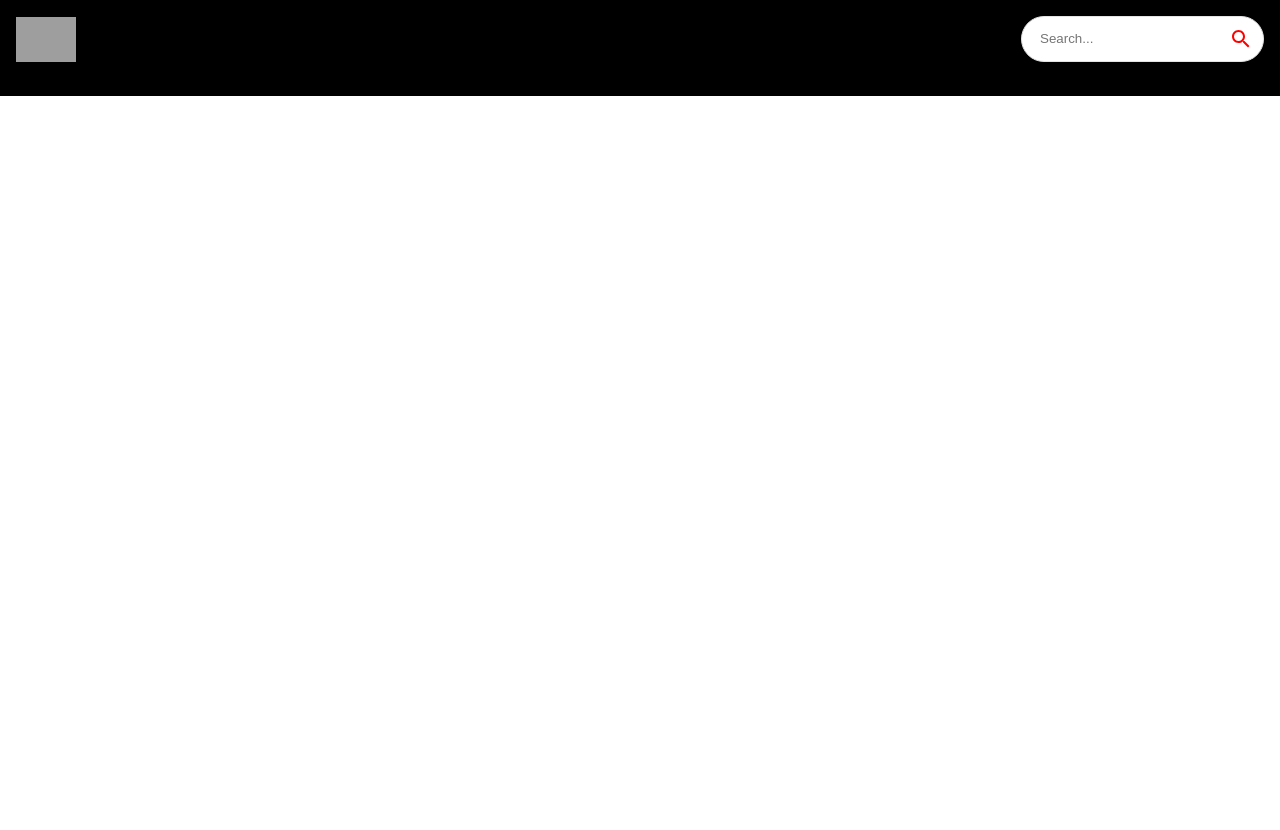
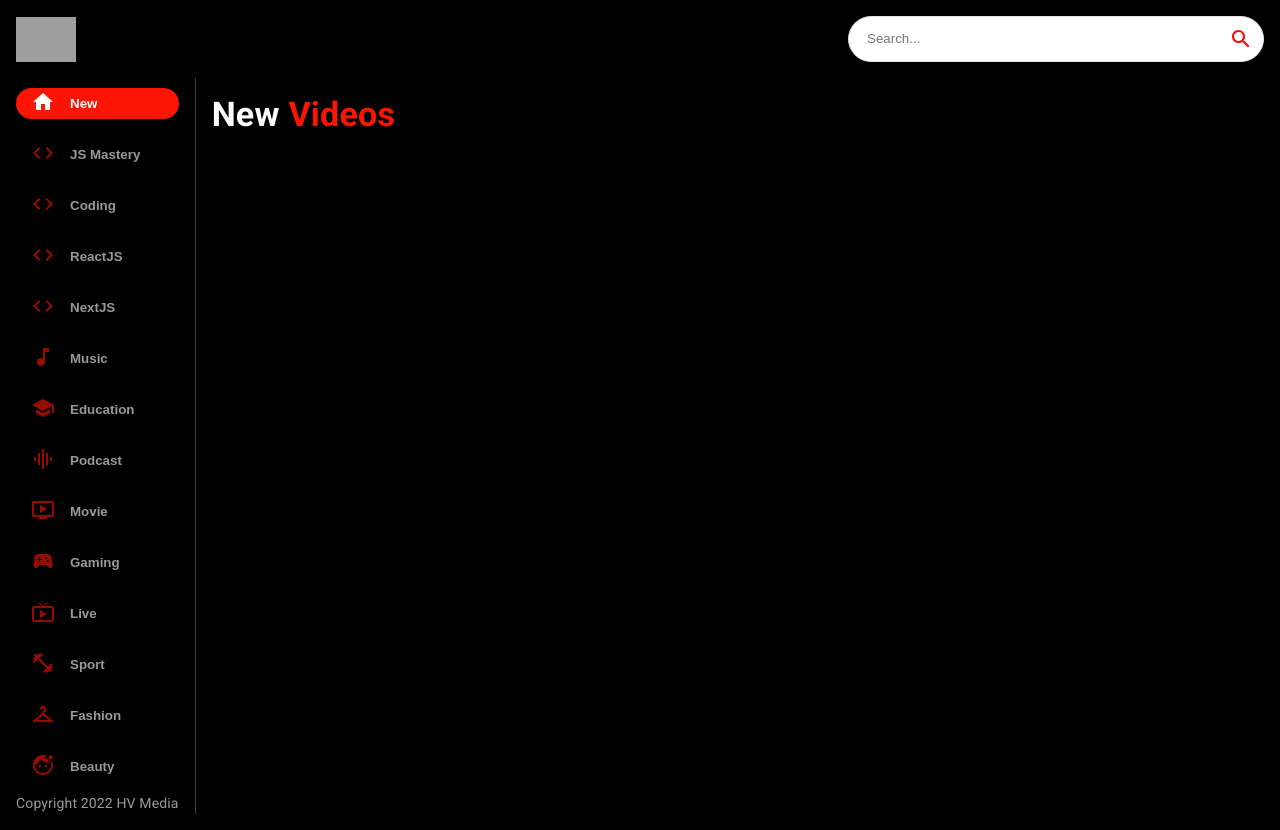
Before and after one commit to codewithharshvora/youtube-clone, a React (Create React App) app: page / in a window 1280 px wide. Before the commit the page ends 800 px from the top, so only its background shows below. Built offline with nearby package versions, Linux system fonts and the light colour scheme; grey boxes are pictures that could not be loaded.

Commit message:
Feed Layout

```diff
--- a/src/components/feed/Feed.js
+++ b/src/components/feed/Feed.js
@@ -1,7 +1,50 @@
-import React from 'react';
+import { Box, Stack, Typography } from '@mui/material';
+
+import Sidebar from '../layout/sidebar/Sidebar';
 
 const Feed = () => {
-  return <div>Feed</div>;
+  return (
+    <Stack
+      sx={{
+        flexDirection: {
+          sx: 'column',
+          md: 'row',
+        },
+      }}
+    >
+      <Box
+        sx={{
+          height: {
+            sx: 'auto',
+            md: '92vh',
+          },
+          borderRight: '1px solid #3d3d3d',
+          px: { sx: 0, md: 2 },
+        }}
+      >
+        <Sidebar />
+      </Box>
+      <Box
+        p={2}
+        sx={{
+          overflowY: 'auto',
+          height: '90vh',
+          flex: 2,
+        }}
+      >
+        <Typography
+          variant="h4"
+          fontWeight="bold"
+          mb={2}
+          sx={{
+            color: 'white',
+          }}
+        >
+          New <span style={{ color: '#fc1503' }}>Videos</span>
+        </Typography>
+      </Box>
+    </Stack>
+  );
 };
 
 export default Feed;
--- a/src/components/layout/navbar/SearchBar.module.css
+++ b/src/components/layout/navbar/SearchBar.module.css
@@ -1,4 +1,11 @@
 .searchBar {
   border: none;
   outline: none;
+  width: 21.875rem;
 }
+
+@media screen and (max-width: 600px) {
+  .searchBar {
+    width: 12.5rem;
+  }
+}
--- /dev/null
+++ b/src/components/layout/sidebar/Sidebar.js
@@ -0,0 +1,48 @@
+import { Stack, Typography } from '@mui/material';
+
+import classes from './Sidebar.module.css';
+import { applicationName, categories } from '../../../utils/constants';
+
+const selectedCategory = 'New';
+
+const Sidebar = () => (
+  <>
+    <Stack
+      direction="row"
+      sx={{
+        overflowY: 'auto',
+        height: { sx: 'auto', md: '95%' },
+        flexDirection: { md: 'column' },
+      }}
+    >
+      {categories.map((category) => {
+        const { name, icon } = category;
+
+        const selected = selectedCategory === name;
+
+        return (
+          <button
+            className={`${classes.categoryButton} ${
+              selected && classes.categorySelected
+            } `}
+            key={name}
+          >
+            <span
+              className={`${classes.icon} ${
+                selected && classes.categorySelected
+              } `}
+            >
+              {icon}
+            </span>
+            <span>{name}</span>
+          </button>
+        );
+      })}
+    </Stack>
+    <Typography variant="body2" className={classes.copyright}>
+      Copyright {new Date().getFullYear()} {applicationName}
+    </Typography>
+  </>
+);
+
+export default Sidebar;
--- /dev/null
+++ b/src/components/layout/sidebar/Sidebar.module.css
@@ -0,0 +1,49 @@
+.categoryButton {
+  font-weight: bold !important;
+  text-transform: capitalize;
+  display: flex;
+  align-items: center;
+  justify-content: start;
+  cursor: pointer;
+  background: transparent;
+  outline: none;
+  border: none;
+
+  padding: 0.125rem 0.9375rem;
+  margin: 0.625rem 0rem;
+  border-radius: 1.25rem;
+  transition: all 0.3s ease;
+
+  color: white;
+  opacity: 0.6;
+}
+
+.icon {
+  margin-right: 0.9375rem;
+  color: #fc1503;
+}
+
+.categoryButton:hover,
+.categorySelected {
+  background-color: #fc1503;
+  color: white;
+  opacity: 1;
+}
+
+.copyright {
+  margin-top: 1rem !important;
+  color: white;
+  opacity: 0.6;
+}
+
+@media screen and (max-width: 900px) {
+  .categoryButton {
+    margin: 0.625rem;
+  }
+}
+
+@media screen and (max-width: 800px) {
+  .copyright {
+    display: none !important;
+  }
+}
--- a/src/index.css
+++ b/src/index.css
@@ -25,52 +25,14 @@ a {
   background-color: transparent;
 }
 
-.category-btn:hover {
-  background-color: #fc1503 !important;
-  color: white !important;
-}
-
-.category-btn:hover span {
-  color: white !important;
-}
-
 .react-player {
   height: 77vh !important;
   width: 100% !important;
 }
 
-.search-bar {
-  border: none;
-  outline: none;
-  width: 21.875rem;
-}
-
-.category-btn {
-  font-weight: bold !important;
-  text-transform: capitalize;
-  display: flex;
-  align-items: center;
-  justify-content: start;
-  cursor: pointer;
-  background: transparent;
-  outline: none;
-  border: none;
-
-  padding: 0.4375rem 0.9375rem;
-  margin: 0.625rem 0rem;
-  border-radius: 1.25rem;
-  transition: all 0.3s ease;
-}
-
 @media screen and (max-width: 900px) {
   .category-btn {
     margin: 0.625rem;
-  }
-}
-
-@media screen and (max-width: 800px) {
-  .copyright {
-    display: none !important;
   }
 }
 
@@ -82,7 +44,4 @@ a {
   .react-player {
     height: 45vh !important;
   }
-  .search-bar {
-    width: 12.5rem;
-  }
 }
--- a/src/utils/constants.js
+++ b/src/utils/constants.js
@@ -34,6 +34,7 @@ export const categories = [
   { name: 'Crypto', icon: <DeveloperModeIcon /> },
 ];
 
+export const applicationName = 'HV Media';
 export const demoThumbnailUrl = 'https://i.ibb.co/G2L2Gwp/API-Course.png';
 export const demoChannelUrl = '/channel/UCmXmlB4-HJytD7wek0Uo97A';
 export const demoVideoUrl = '/video/GDa8kZLNhJ4';
```
